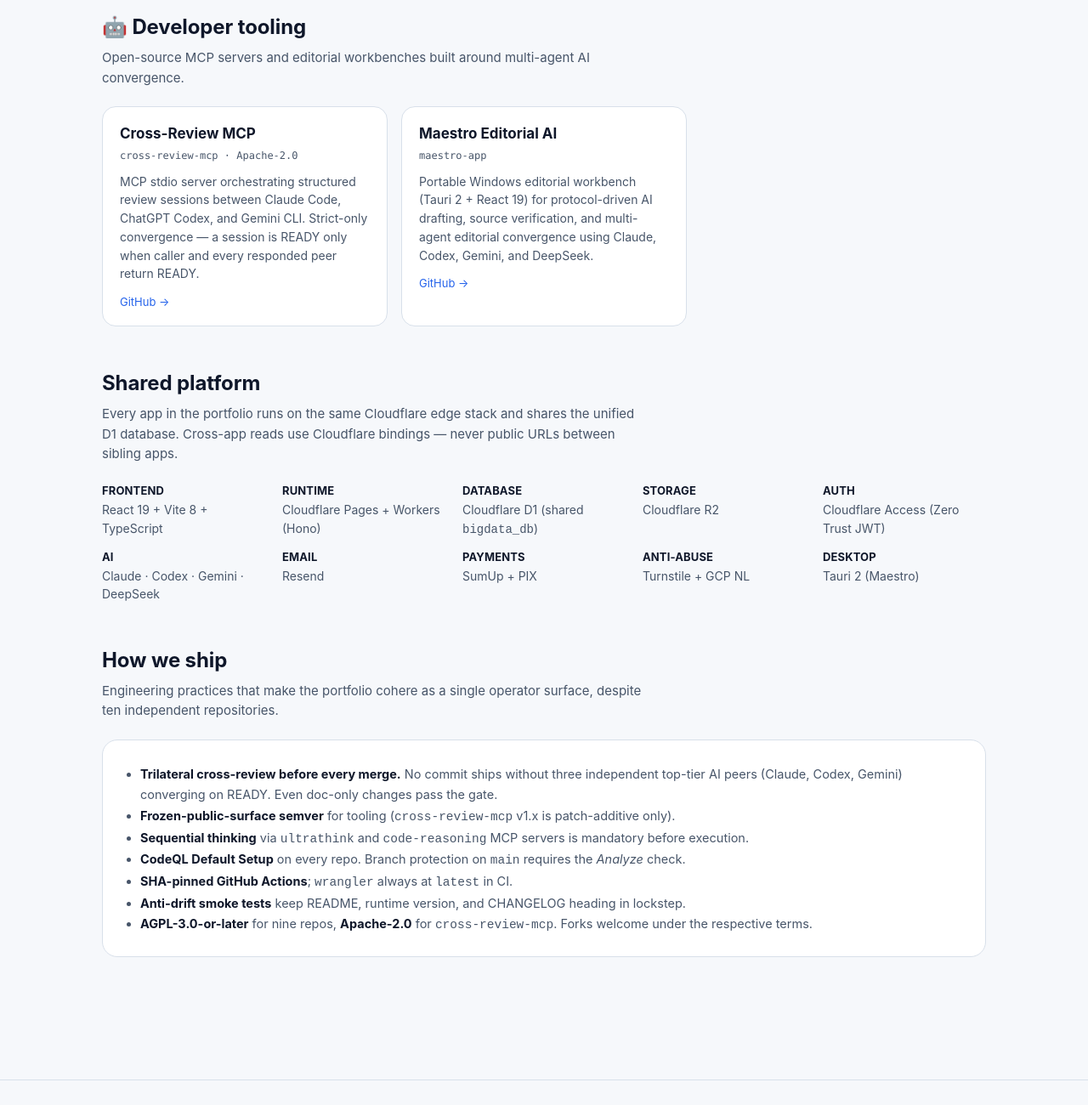
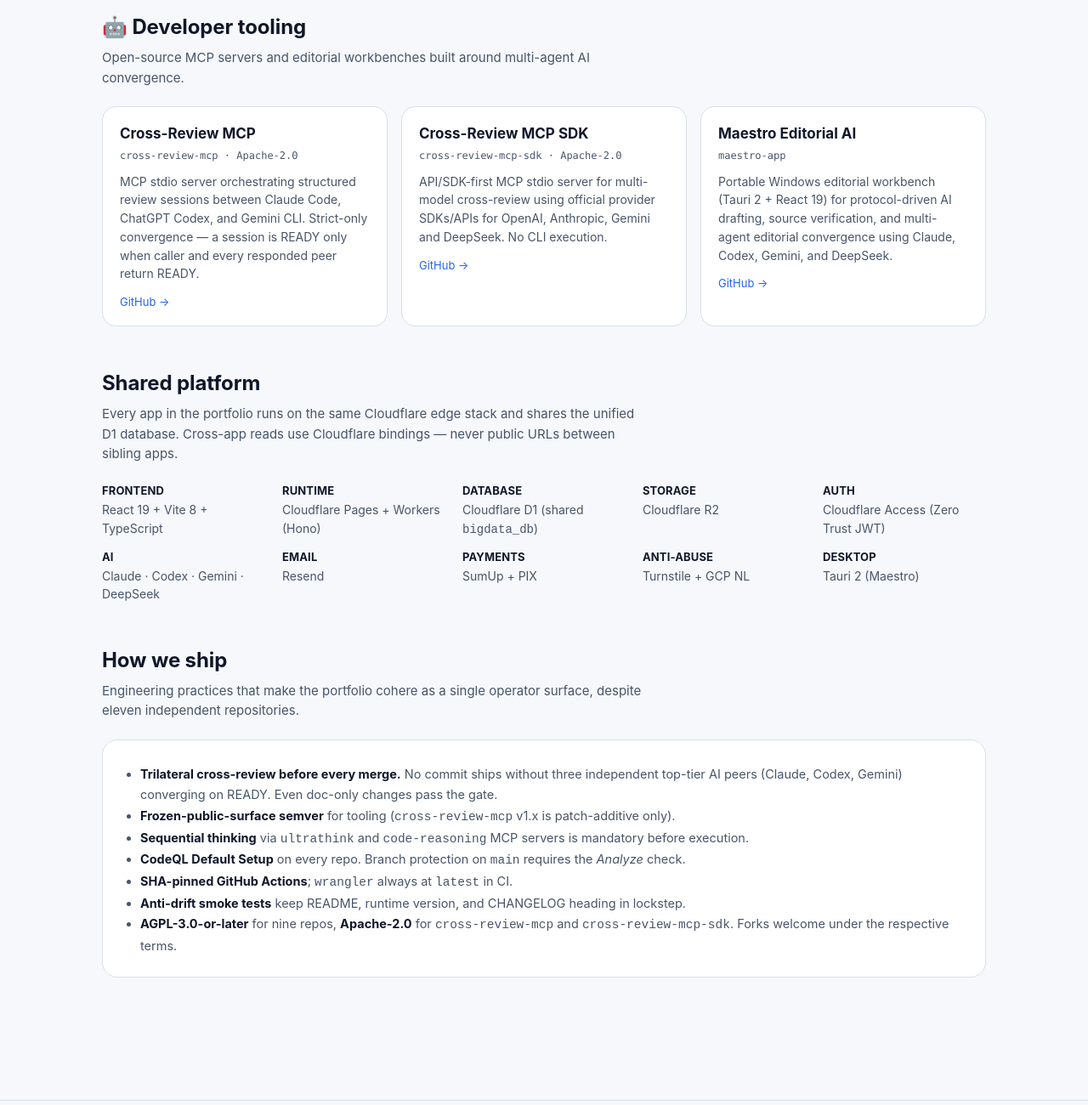
Before and after one commit to LCV-Ideas-Software/.github, a plain HTML site: page site/index.html in a window 1280 px wide. Shown: the part 1520-2820 px from the top of the page at 85% size. Drawn offline with Linux system fonts and the light colour scheme.

Commit message:
feat: update README and index.html to include cross-review-mcp-sdk details and adjust repository count

```diff
--- a/site/index.html
+++ b/site/index.html
@@ -383,6 +383,15 @@
       </article>
 
       <article class="card">
+        <h3>Cross-Review MCP SDK</h3>
+        <div class="repo">cross-review-mcp-sdk · Apache-2.0</div>
+        <p>API/SDK-first MCP stdio server for multi-model cross-review using official provider SDKs/APIs for OpenAI, Anthropic, Gemini and DeepSeek. No CLI execution.</p>
+        <div class="links">
+          <a href="https://github.com/LCV-Ideas-Software/cross-review-mcp-sdk" target="_blank" rel="noopener noreferrer">GitHub →</a>
+        </div>
+      </article>
+
+      <article class="card">
         <h3>Maestro Editorial AI</h3>
         <div class="repo">maestro-app</div>
         <p>Portable Windows editorial workbench (Tauri 2 + React 19) for protocol-driven AI drafting, source verification, and multi-agent editorial convergence using Claude, Codex, Gemini, and DeepSeek.</p>
@@ -413,7 +422,7 @@
 
   <section class="section">
     <h2>How we ship</h2>
-    <p class="lead">Engineering practices that make the portfolio cohere as a single operator surface, despite ten independent repositories.</p>
+    <p class="lead">Engineering practices that make the portfolio cohere as a single operator surface, despite eleven independent repositories.</p>
     <div class="practices">
       <ul>
         <li><strong>Trilateral cross-review before every merge.</strong> No commit ships without three independent top-tier AI peers (Claude, Codex, Gemini) converging on READY. Even doc-only changes pass the gate.</li>
@@ -422,7 +431,7 @@
         <li><strong>CodeQL Default Setup</strong> on every repo. Branch protection on <code>main</code> requires the <em>Analyze</em> check.</li>
         <li><strong>SHA-pinned GitHub Actions</strong>; <code>wrangler</code> always at <code>latest</code> in CI.</li>
         <li><strong>Anti-drift smoke tests</strong> keep README, runtime version, and CHANGELOG heading in lockstep.</li>
-        <li><strong>AGPL-3.0-or-later</strong> for nine repos, <strong>Apache-2.0</strong> for <code>cross-review-mcp</code>. Forks welcome under the respective terms.</li>
+        <li><strong>AGPL-3.0-or-later</strong> for nine repos, <strong>Apache-2.0</strong> for <code>cross-review-mcp</code> and <code>cross-review-mcp-sdk</code>. Forks welcome under the respective terms.</li>
       </ul>
     </div>
   </section>
```
Also changed, not shown: profile/README.md.
